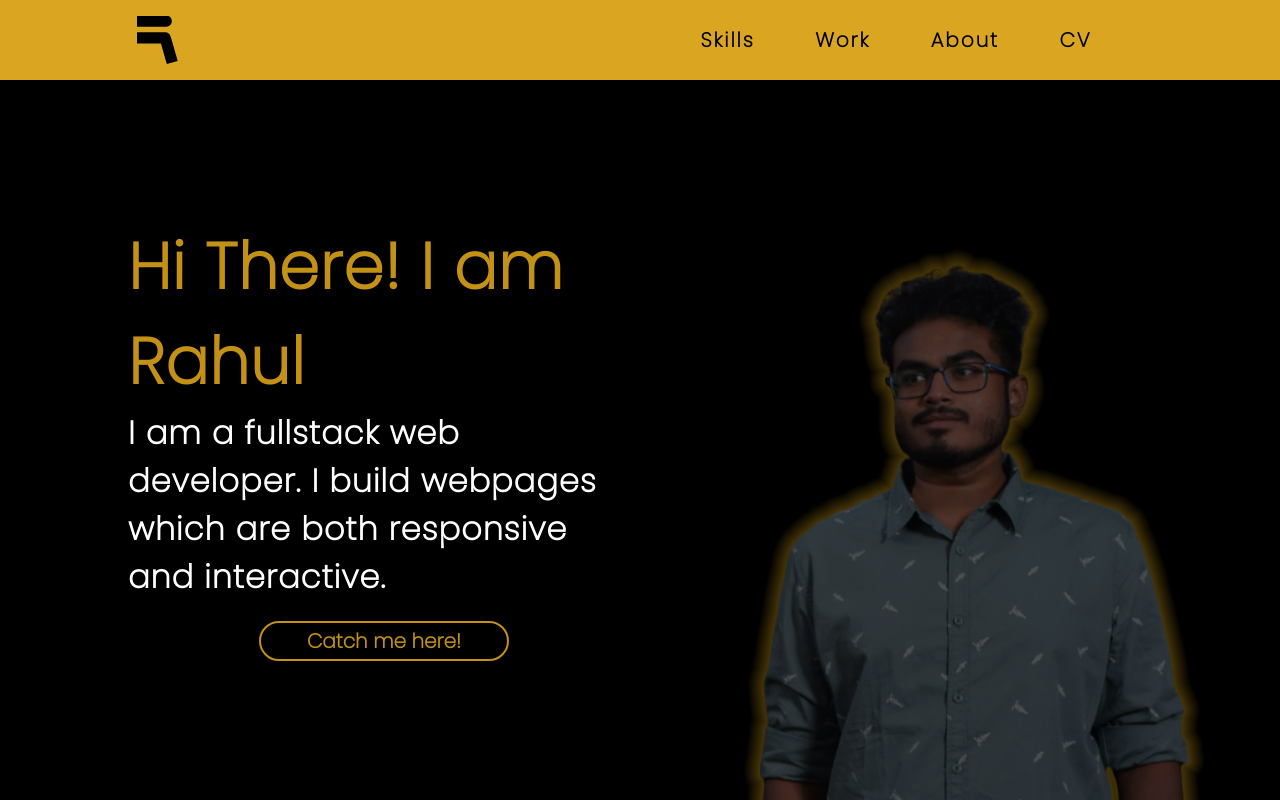
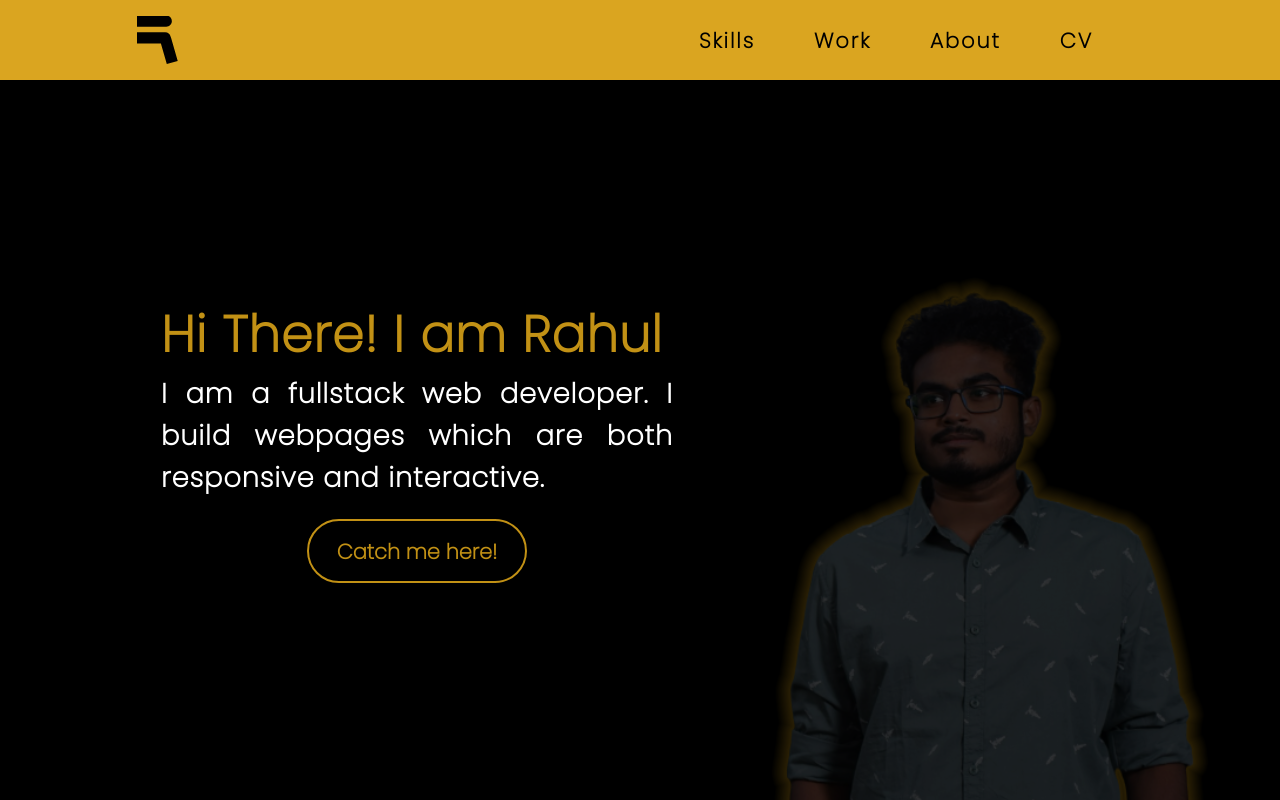
Before and after one commit to Rahul16086/portfoliov1, a Next.js app: page / in a window 1280 px wide. Built offline with nearby package versions, Linux system fonts and the light colour scheme.

Commit message:
Made overall web even more responsive

```diff
--- a/components/homePage/HomePage.module.css
+++ b/components/homePage/HomePage.module.css
@@ -16,22 +16,25 @@
 
 .description h1{
     color: #C29115;
-    font-size: 4rem;
+    font-size: calc(12px + 3vw);
     letter-spacing: 1px;
     width: 100%;
 }
 
 .description h2{
-    font-size: 2rem;
+    font-size: calc(8px + 1.5vw);
     letter-spacing: 1px;
+    text-align: justify;
 }
 
 .description button{
-    width: 250px;
-    height: 40px;
+    width: 25vw;
+    max-width: 220px;
+    height: 8vh;
+    min-height: 30px;
     border-radius: 40px;
     font-family: Poppins,sans-serif;
-    font-size: 20px;
+    font-size: calc(8px + 1vw);
     font-weight: bold;
     border: 2px solid #C29115;
     background-color: transparent;
@@ -46,6 +49,8 @@
     align-items: flex-end;
     justify-content: flex-end;
     width: 50%;
+    max-width: 607px;
+    opacity: 60%;
 }
 
 @media (max-width: 40rem) {
--- a/components/layout/MainNavigation.module.css
+++ b/components/layout/MainNavigation.module.css
@@ -7,6 +7,7 @@
     background-color: #DAA520;
     color: black;
     height: 10vh;
+    min-height: 60px;
     display: flex;
     width: 100vw;
     font-weight: bold;
@@ -35,7 +36,6 @@
 
 .logo{
     cursor: pointer;
-    object-fit: contain;
     transform: scale(.7);
 }
 
@@ -52,6 +52,7 @@
     display: flex;
     width: 100%;
     justify-content: space-evenly;
+    font-size: calc(8px + 1vw);
 }
 
 .rightSideContainer li{
--- a/components/works/Works.module.css
+++ b/components/works/Works.module.css
@@ -42,13 +42,13 @@
 
 .workContainer h1{
     color: #e5a90f;
-    font-size: 2.5rem;
+    font-size: calc(12px + 2vw);
     width: 100%;
     letter-spacing: 1px;
 }
 
 .workContainer p{
-    font-size: 1.5rem;
+    font-size: calc(8px + 1vw);
     width: 100%;
 }
 
@@ -66,7 +66,9 @@
 
 .details button{
     width: 7vw;
+    min-width: 80px;
     height: 4.5vh;
+    min-height: 30px;
     font-family: Poppins,sans-serif;
     font-weight: bolder;
     letter-spacing: 2px;
```
Also changed, not shown: components/contactMe/ContactMeComponent.module.css (+4 -4 lines), components/skills/Skills.module.css (+6 -2 lines).
